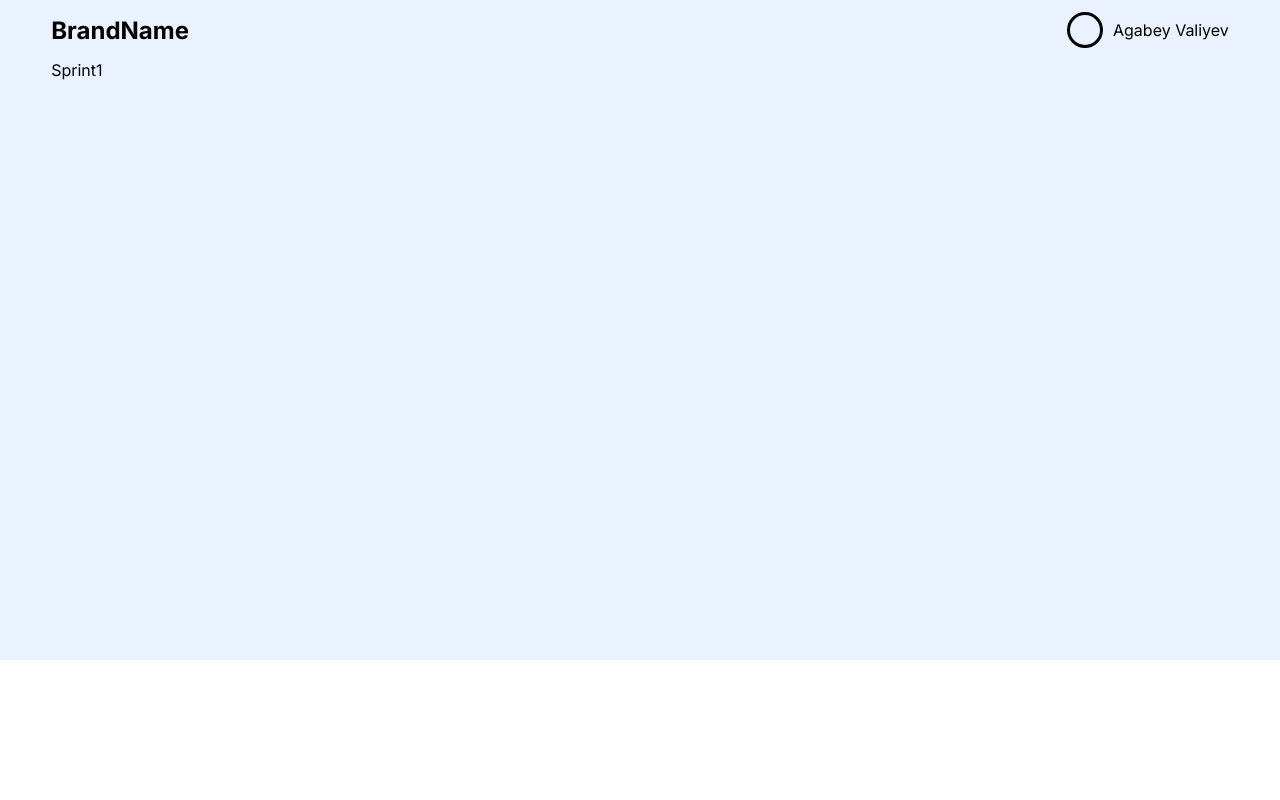
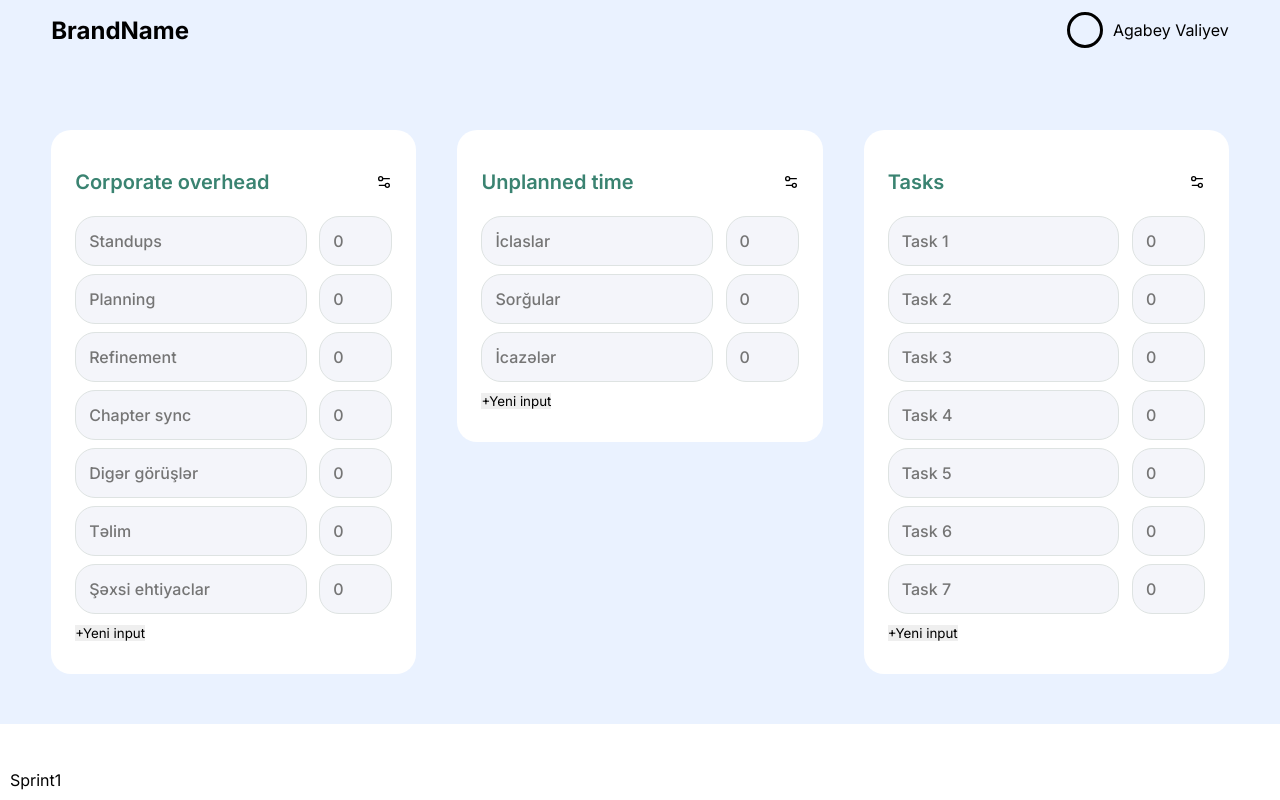
Before and after one commit to valiyev000/Capacity-estimates, a React (Vite) app: page /sprint/1 in a window 1280 px wide. Built offline with nearby package versions, Linux system fonts and the light colour scheme.

Commit message:
some changes at sprint

```diff
--- a/package.json
+++ b/package.json
@@ -10,6 +10,7 @@
     "preview": "vite preview"
   },
   "dependencies": {
+    "formik": "^2.4.2",
     "react": "^18.2.0",
     "react-dom": "^18.2.0",
     "react-icons": "^4.9.0",
--- a/src/App.jsx
+++ b/src/App.jsx
@@ -972,7 +972,7 @@ function App() {
       <Navbar />
       <Switch>
         <Route exact path="/"><Home mainData={mainData} setMainData={setMainData} /></Route>
-        <Route exact path="/sprint/:id"><Sprint mainData={mainData} /></Route>
+        <Route exact path="/sprint/:id"><Sprint mainData={mainData} setMainData={setMainData} /></Route>
       </Switch>
     </Router>
   )
--- a/src/App.scss
+++ b/src/App.scss
@@ -110,11 +110,6 @@
     }
 }
 
-
-
-
-
-
 .newSprintAnimation{
     animation-name: newSprintAnimation;
     animation-timing-function: cubic-bezier(0.075, 0.82, 0.165, 1);
@@ -133,3 +128,66 @@
         transform: scale(1);
     }
 }
+
+
+.sprintMain{
+    padding-top: 70px;
+    display: flex;
+    justify-content: space-between;
+    align-items: flex-start;
+    .absolute{
+        position: absolute;
+        bottom: 10px;
+        left: 10px;
+    }
+    >section{
+        width: 31%;
+        border-radius: 20px;
+        background: #FFF;
+        padding: 32px 24px;
+        margin-bottom: 50px;
+        .title{
+            display: flex;
+            align-items: center;
+            justify-content: space-between;
+            margin-bottom: 14px;
+            .text{
+                min-height: 40px;
+                display: flex;
+                align-items: center;
+                color: #3A8371;
+                font-size: 20px;
+                font-weight: 600;
+                line-height: 20px;
+            }
+        }
+        .context{
+            width: 100%;
+            .inputs{
+                display: flex;
+                justify-content: space-between;
+                gap: 12px;
+                height: 50px;
+                margin-bottom: 8px;
+                >*{
+                    border-radius: 20px;
+                    border: 1px solid #DEE3E2;
+                    background: #F4F5FA;
+                    color: #58575F;
+                    font-size: 16px;
+                    font-weight: 500;
+                    line-height: 14px;
+                    display: flex;
+                    align-items: center;
+                    padding-left: 13px;
+                }
+                >.name{
+                    width: 73%;
+                }
+                >input{
+                    width: 23%;
+                }
+            }
+        }
+    }
+}
--- a/src/components/Home.jsx
+++ b/src/components/Home.jsx
@@ -8,7 +8,6 @@ import calendarIcon from '../assets/calendarIcon.svg'
 function Home({ mainData, setMainData }) {
 
     console.log("Home render")
-    // console.log(mainData)
 
     function newSprint(e) {
 
@@ -121,7 +120,7 @@ function Home({ mainData, setMainData }) {
                 ]
             }
         ])
-        console.log(e.target)
+        // console.log(e.target)
         e.target.classList.add("newSprintAnimation")
         setTimeout(() => {
             e.target.classList.remove("newSprintAnimation")
--- a/src/components/Sprint.jsx
+++ b/src/components/Sprint.jsx
@@ -1,21 +1,87 @@
-import React from 'react'
+import React, { useState } from 'react'
 import { useParams } from 'react-router-dom/cjs/react-router-dom.min'
-
-export default function Sprint({ mainData }) {
-
-  // console.log("Sprint render")
-
-  const { id } = useParams() //example id equal to 5
-
-  const currentSprint = mainData.filter((e, i) => e.id === +id)
+import { LuSettings2 } from "react-icons/lu";
+import { useFormik } from 'formik';
 
 
-  console.log(currentSprint[0])
+export default function Sprint({ mainData, setMainData }) {
+
+  const [forRender, setForRender] = useState(false)
+
+  const { id } = useParams() //meselen id 5'di
+
+  let currentSprint = mainData.find((e, i) => e.id === +id) // linkdeki id'ye uygun olaraq mainData'dan melumat tapilir ve currentSprint'e assign olunur
+
+  const { dataCells } = currentSprint
+
+  console.log(dataCells)
+
+
+  // const initialValues = {};
+  // inputs.forEach(input => {
+  //   initialValues[input.name] = input.value;
+  // });
+  // const formik = useFormik({
+  //   initialValues: initialValues,
+  //   onSubmit: values => {
+  //     alert(JSON.stringify(values, null, 2));
+  //   },
+  // });
 
 
 
 
+
+  function newInput(event) { //event dataCell'in elementlerinden click olunan birini temsil edir
+    event.inputs.push(
+      {
+        id: event.inputs.length + 1,
+        name: "New input",
+        value: 0
+      }
+    )
+    setForRender((prev) => !prev)
+    console.log(event.inputs)
+  }
+
+
+
   return (
-    <div>Sprint{id}</div>
+    <main className='sprintMain'>
+      <div className="absolute">Sprint{id}</div>
+      {dataCells.length && dataCells.map((event, index) => {
+        return (
+          <section key={index}>
+            <div className="title">
+              <div className="text">{event.title}</div>
+              <LuSettings2 />
+            </div>
+            <div className="context">
+              {event.inputs.map((e, i) => {
+                return (
+                  <div className='inputs' key={e.id}>
+                    <input
+                      className='name'
+                      type="text"
+                      name={e.name}
+                      id={e.name}
+                      placeholder={e.name}
+                    />
+                    <input
+                      type="text"
+                      name={e.name}
+                      id={e.name}
+                      placeholder={e.value}
+                    />
+                  </div>
+                )
+              })}
+              <button onClick={() => newInput(event)}>+Yeni input</button>
+            </div>
+          </section>
+        )
+      })}
+
+    </main>
   )
 }
```
Also changed, not shown: 1 other file (tests, documents, lock files or other folders).
